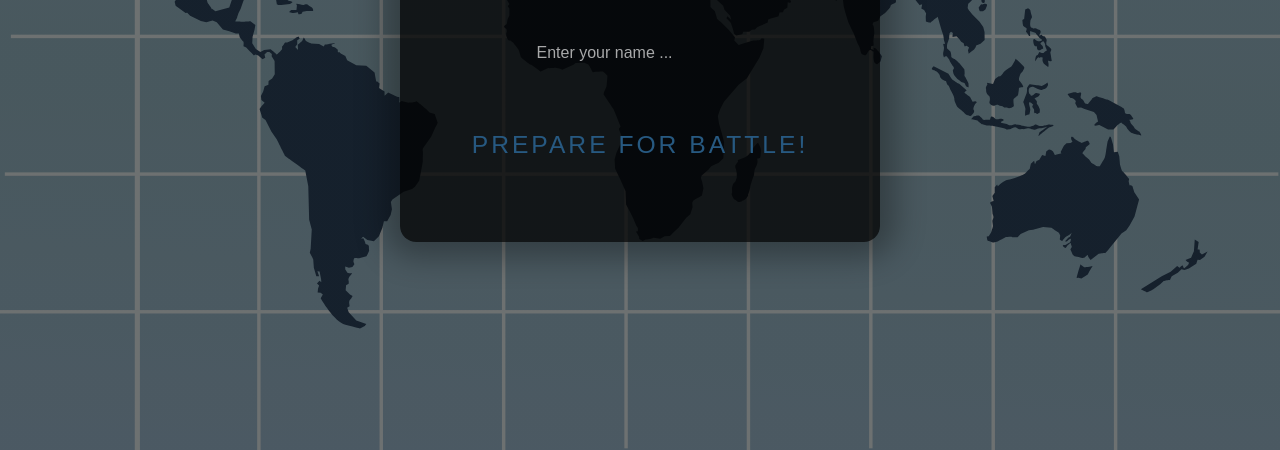
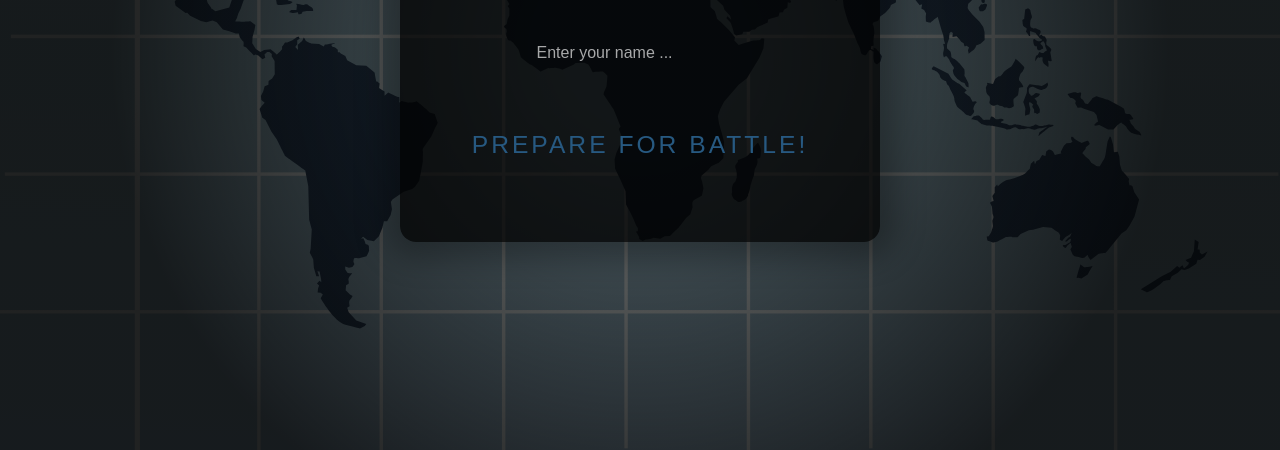
Before and after one commit to blazejzj/battleship, a website built with webpack: page src/index.html in a window 1280 px wide. Shown: the part 350-800 px from the top of the page. Built offline with nearby package versions, Linux system fonts and the light colour scheme; a web font is replaced by a local one.

Commit message:
fix: fixed background color gradient, now darkes around

```diff
--- a/src/styles/main.scss
+++ b/src/styles/main.scss
@@ -48,9 +48,13 @@ body {
 
 body {
     min-height: 100vh;
-    background: linear-gradient(rgba(0, 0, 0, 0.5), rgba(0, 0, 0, 0.5)),
-        /* Dark overlay */ url("../assets/images/world_map_grid.svg") bottom /
-            cover no-repeat;
+    background: radial-gradient(
+            circle,
+            rgba(0, 0, 0, 0) 10%,
+            rgba(0, 0, 0, 0.7) 70%
+        ),
+        linear-gradient(rgba(0, 0, 0, 0.5), rgba(0, 0, 0, 0.5)),
+        url("../assets/images/world_map_grid.svg") bottom / cover no-repeat;
     overflow-x: hidden;
 }
 
```
Also changed, not shown: dist/main.js.
